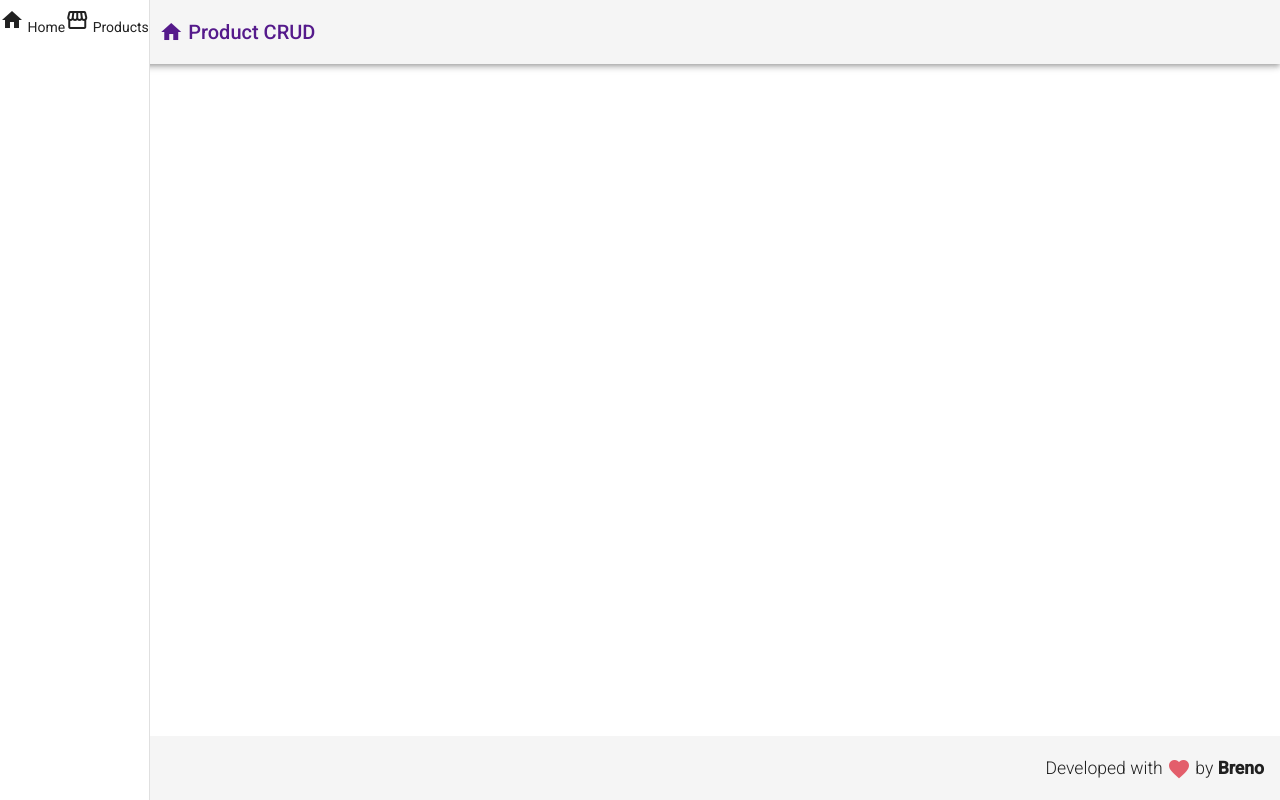
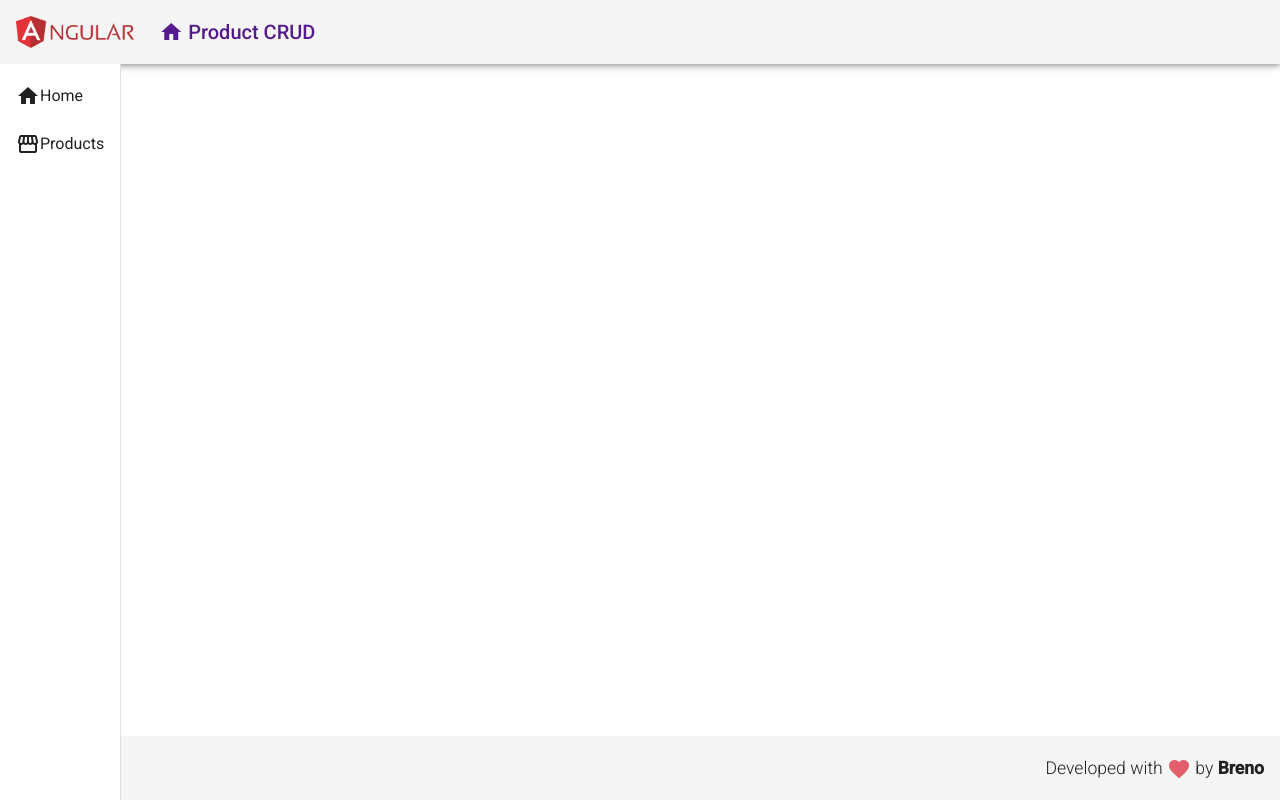
Before and after one commit to brenomachadodomonte/angular_product_crud, an Angular app in the folder frontend/: page / in a window 1280 px wide. Built offline with nearby package versions, Linux system fonts and the light colour scheme.

Commit message:
Changing list navigation

```diff
--- a/frontend/src/app/components/template/nav/nav.component.html
+++ b/frontend/src/app/components/template/nav/nav.component.html
@@ -1,8 +1,8 @@
 <mat-sidenav-container class="container">
-    <mat-sidenav class="sidenav" mode="side" opened fixedInViewport>
-        <mat-nav-list>
-            <a><i class="material-icons">home</i> Home</a>
-            <a><i class="material-icons">storefront</i> Products</a>
+    <mat-sidenav class="sidenav" mode="side" opened fixedInViewport="true" fixedTopGap="64">
+        <mat-nav-list class="nav-list">
+            <a mat-list-item><i class="material-icons">home</i> Home</a>
+            <a mat-list-item><i class="material-icons">storefront</i> Products</a>
         </mat-nav-list>
     </mat-sidenav>
 </mat-sidenav-container>
```
